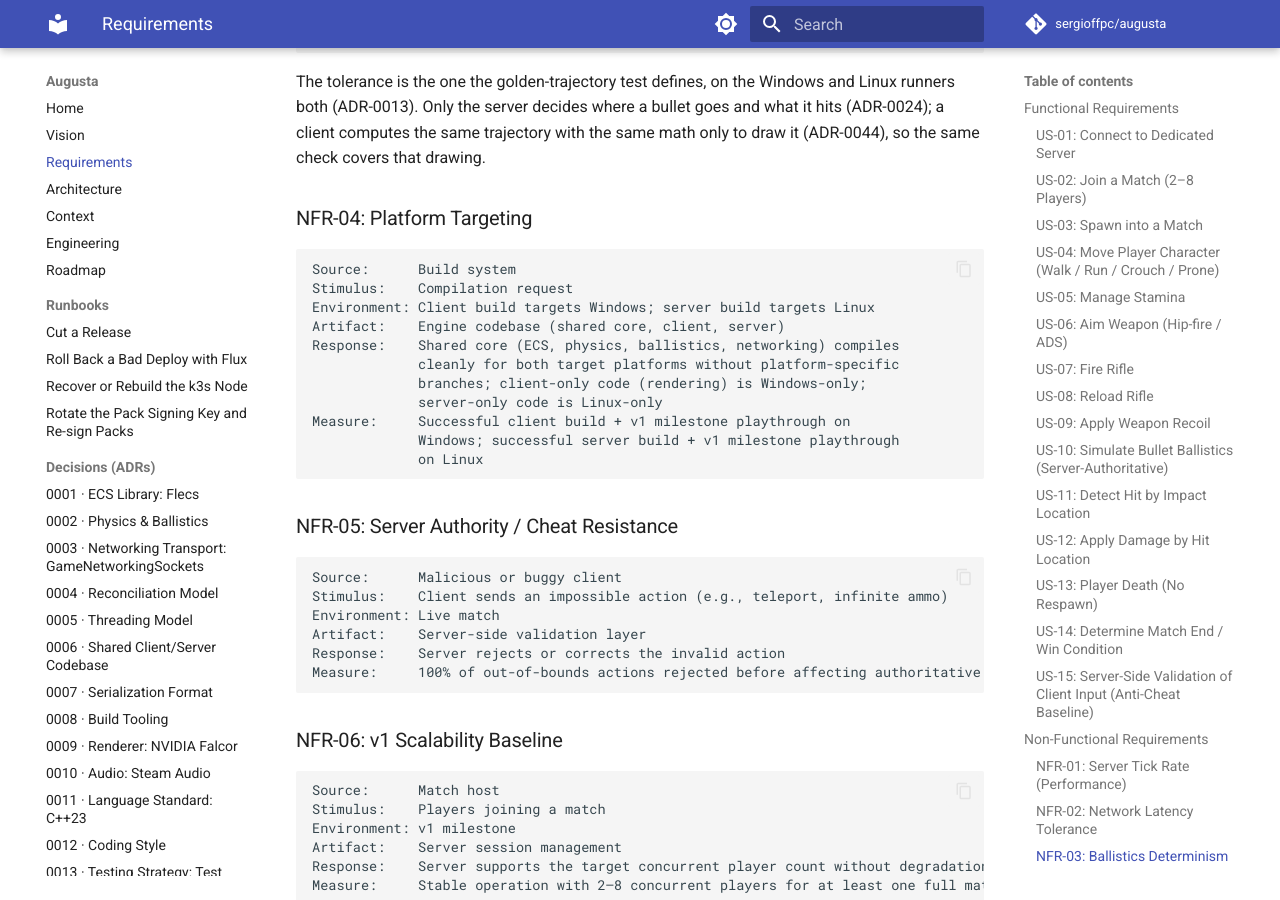
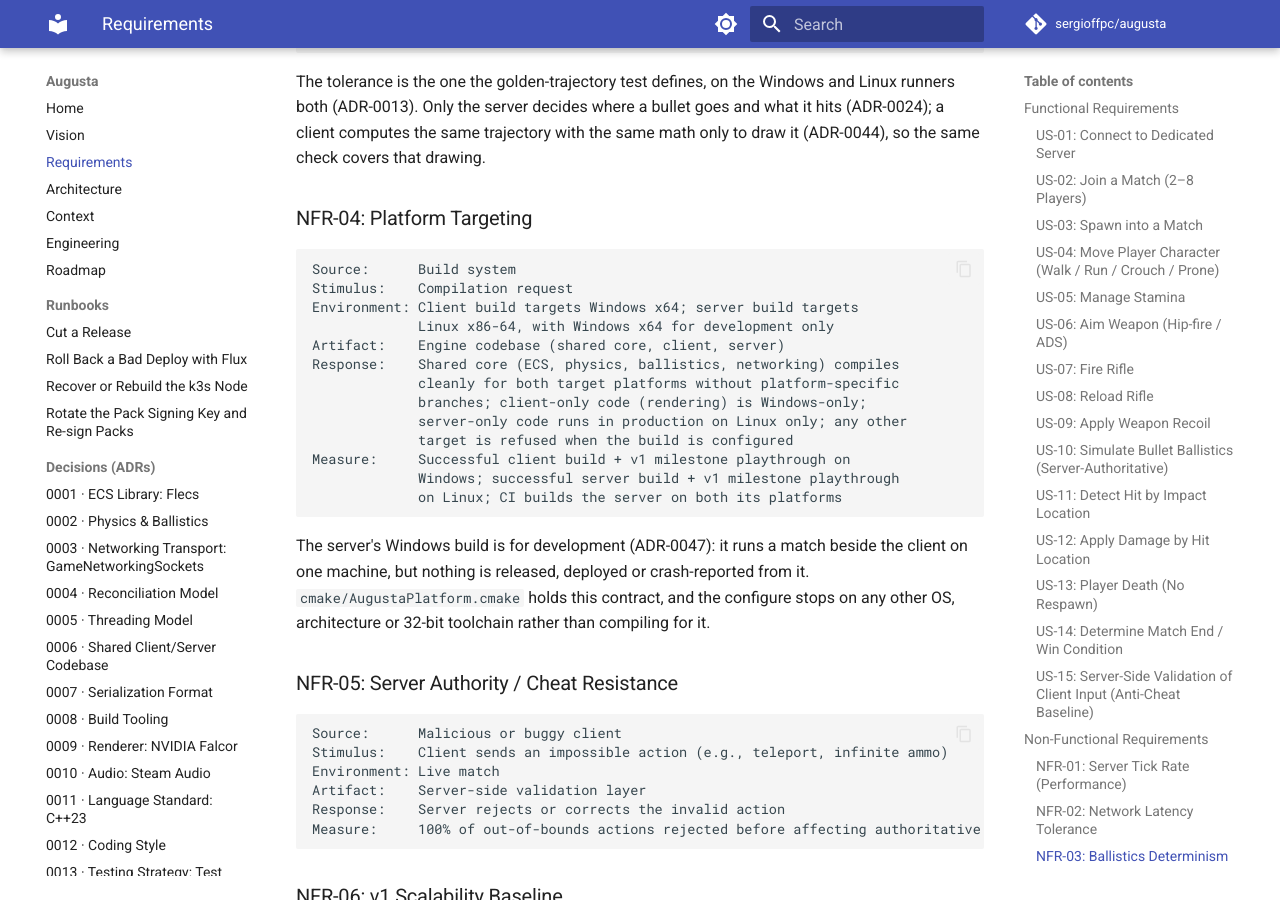
Before and after one commit to sergioffpc/augusta, an MkDocs documentation site: the page built from docs/REQUIREMENTS.md, in a window 1280 px wide and 900 px high, scrolled down 4298 px. Built offline with MkDocs 1.6.1 and Material for MkDocs 9.7.7, drawn with Linux system fonts in a browser that asks for light colours; comment, search, counter and statistics services are not loaded.

Commit message:
build: enforce the server platform-support contract
augustad runs in production on Linux x86-64 and builds on Windows x64 for
development only (ADR-0047). cmake/AugustaPlatform.cmake now holds that
contract: the root CMakeLists.txt refuses any other host OS before
project() (so vcpkg doesn't install every dependency first) and any other
target OS, architecture or 32-bit toolchain right after it, naming the
supported platforms. tests/server_platform.cmake checks the decision, the
CI client and server jobs are marked as the matrix's two server platforms,
and NFR-04 and the docs that restated it now say the same as the build.

Closes #389

Co-Authored-By: Claude Opus 5.5 <noreply@anthropic.com>

````diff
--- a/docs/REQUIREMENTS.md
+++ b/docs/REQUIREMENTS.md
@@ -223,16 +223,24 @@ math only to draw it (ADR-0044), so the same check covers that drawing.
 ```text
 Source:      Build system
 Stimulus:    Compilation request
-Environment: Client build targets Windows; server build targets Linux
+Environment: Client build targets Windows x64; server build targets
+             Linux x86-64, with Windows x64 for development only
 Artifact:    Engine codebase (shared core, client, server)
 Response:    Shared core (ECS, physics, ballistics, networking) compiles
              cleanly for both target platforms without platform-specific
              branches; client-only code (rendering) is Windows-only;
-             server-only code is Linux-only
+             server-only code runs in production on Linux only; any other
+             target is refused when the build is configured
 Measure:     Successful client build + v1 milestone playthrough on
              Windows; successful server build + v1 milestone playthrough
-             on Linux
+             on Linux; CI builds the server on both its platforms
 ```
+
+The server's Windows build is for development (ADR-0047): it runs a match beside
+the client on one machine, but nothing is released, deployed or crash-reported
+from it. `cmake/AugustaPlatform.cmake` holds this contract, and the configure
+stops on any other OS, architecture or 32-bit toolchain rather than compiling
+for it.
 
 ### NFR-05: Server Authority / Cheat Resistance
 
````
Also changed, not shown: CMakeLists.txt (+7 -0 lines), README.md (+4 -2 lines), docs/ARCHITECTURE.md (+5 -4 lines), docs/ENGINEERING.md (+5 -3 lines), docs/VISION.md (+2 -1 lines), 4 other files.
